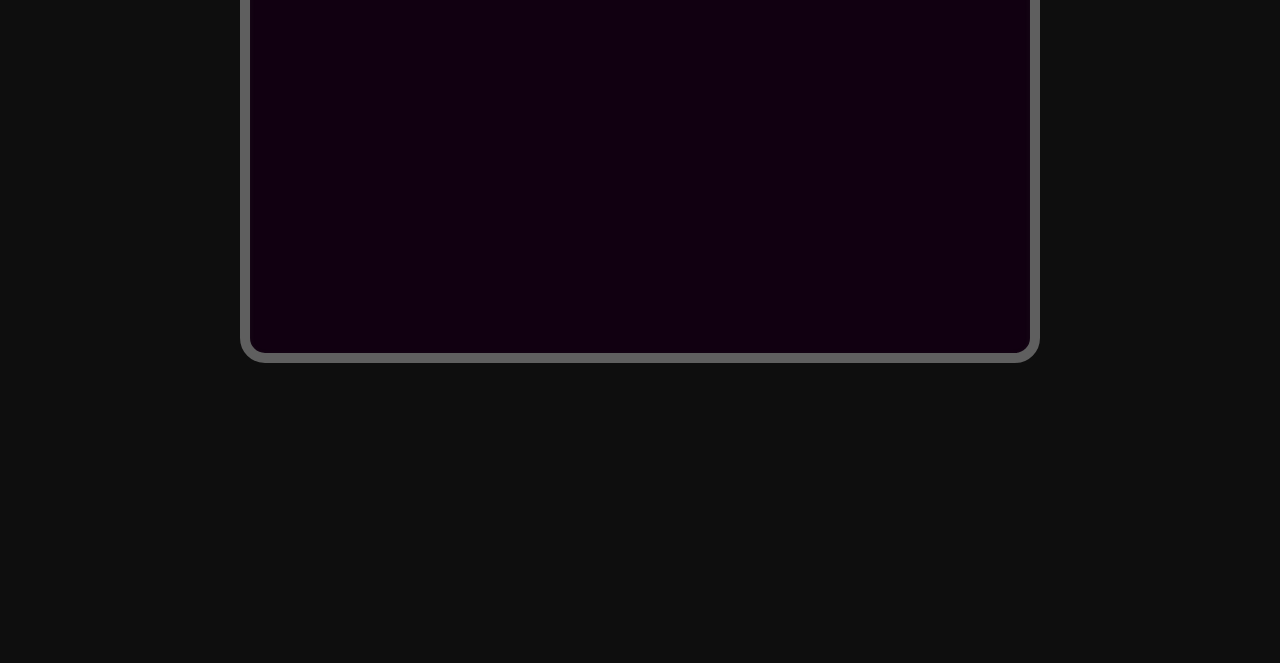
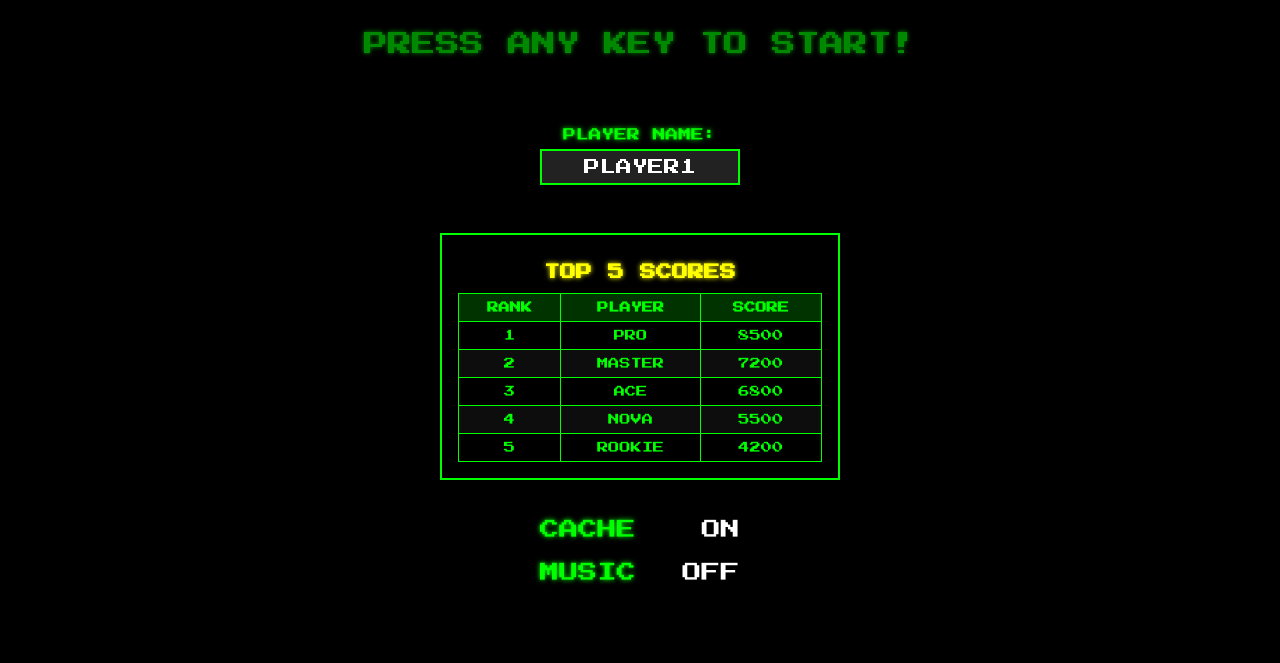
Before and after one commit to Enma1920/P200-G103-10, a plain HTML site: page index.html in a window 1280 px wide. Shown: the part 137-800 px from the top of the page. Drawn offline with Linux system fonts and the light colour scheme.

Commit message:
Creado menu del juego

```diff
--- a/css/style.css
+++ b/css/style.css
@@ -1,11 +1,17 @@
 
 * {
 	box-sizing: border-box;
+
 }
 
 body {
-	background-color: #0e0e0e;;
-	font-family: helvetica;
+	background-color: #0e0e0e;
+    font-family: 'Press Start 2P', cursive;
+    color: #fff;
+    height: 100%;
+    margin: 0;
+    padding: 0;
+    overflow: hidden; /* Evita barras de desplazamiento */
 }
 
 .canvatable {
@@ -23,7 +29,7 @@ body {
 .title {
     text-align: center;
     font-size: 2rem;
-    font-family: "Roboto Condensed", Arial, sans-serif;
+    /* font-family: "Roboto Condensed", Arial, sans-serif; */
     text-transform: uppercase;
     color: white;
     text-shadow: 1px 1px 1px #aaa;
@@ -34,7 +40,7 @@ body {
     font-size: 4rem;
     position: fixed;
     top: 0;
-    font-family: "Roboto Condensed", Arial, sans-serif;
+    /* font-family: "Roboto Condensed", Arial, sans-serif; */
     text-shadow: 1px 1px 1px #aaa;
     font-weight: bold;
     left: 0;
@@ -49,3 +55,136 @@ body {
     right: 0;
     left: inherit;
 }
+
+/* Nuevo codigo para la pantalla incial */
+#container {
+    position: relative;
+    width: 100vw; /* 100% del ancho de la ventana */
+    height: 100vh; /* 100% del alto de la ventana */
+    overflow: hidden;
+}
+
+.menu {
+    width: 100%;
+    height: 100%;
+    display: flex;
+    flex-direction: column;
+    justify-content: center;
+    align-items: center;
+    background-color: #000;
+    padding: 20px;
+    text-align: center;
+}
+
+.menu-title {
+    font-family: 'Press Start 2P', cursive;
+    font-size: 3rem;
+    color: #ff63ff;
+    text-shadow: 0 0 10px #a6b7eb;
+    margin-bottom: 3rem;
+    letter-spacing: 0.5rem;
+}
+
+/* Controles del menú */
+.menu-controls {
+    margin: 1rem 0;
+    width: 200px;
+}
+
+.menu-row {
+    display: flex;
+    justify-content: space-between;
+    margin-bottom: 1.5rem;
+    font-size: 1.2rem;
+}
+
+.menu-label {
+    color: #0f0;
+    text-shadow: 0 0 5px #0f0;
+}
+
+.menu-value {
+    color: #fff;
+}
+
+.menu-start {
+    font-size: 1.5rem;
+    color: #0f0;
+    text-shadow: 0 0 5px #0f0;
+    animation: blink 1.5s infinite;
+    margin-bottom: 3rem;
+}
+
+@keyframes blink {
+    0% { opacity: 1; }
+    50% { opacity: 0.5; }
+    100% { opacity: 1; }
+}
+
+
+/* Input del jugador */
+.player-input {
+    margin: 1.5rem 0;
+    display: flex;
+    flex-direction: column;
+    align-items: center;
+    gap: 0.5rem;
+}
+
+.player-input label {
+    color: #0f0;
+    font-size: 0.8rem;
+    text-shadow: 0 0 5px #0f0;
+}
+
+.player-input input {
+    background: #222;
+    border: 2px solid #0f0;
+    color: #fff;
+    font-family: 'Press Start 2P', cursive;
+    padding: 0.5rem;
+    text-align: center;
+    font-size: 1rem;
+    max-width: 200px;
+}
+
+/* Tabla de récords */
+.high-scores {
+    margin: 1.5rem 0;
+    width: 80%;
+    max-width: 400px;
+    border: 2px solid #0f0;
+    padding: 1rem;
+}
+
+.high-scores h2 {
+    color: #ff0;
+    font-size: 1rem;
+    margin-bottom: 0.8rem;
+    text-shadow: 0 0 5px #ff0;
+}
+
+.high-scores table {
+    width: 100%;
+    border-collapse: collapse;
+    font-size: 0.7rem;
+}
+
+.high-scores th, .high-scores td {
+    padding: 0.5rem;
+    border: 1px solid #0f0;
+    text-align: center;
+}
+
+.high-scores th {
+    background-color: rgba(0, 255, 0, 0.2);
+    color: #0f0;
+}
+
+.high-scores tr:nth-child(even) {
+    background-color: rgba(255, 255, 255, 0.05);
+}
+
+#scores-body td {
+    color: #0f0;
+}
--- a/index.html
+++ b/index.html
@@ -5,19 +5,57 @@
     <meta http-equiv="X-UA-Compatible" content="IE=edge">
     <meta name="viewport" content="width=device-width, initial-scale=1.0">
     <link rel="stylesheet" href="css/style.css">
-    <title>Document</title>
+    <link href="https://fonts.googleapis.com/css2?family=Press+Start+2P&display=swap" rel="stylesheet">
+    <title>Brick Pong</title>
 </head>
 <body>
     <div id="container">
-        <div id="menu">
-            <!--Nom jugador, Configuració del joc, rànquing de records-->>
+        <div class="menu">
+            <h1 class="menu-title">brick pong</h1>
+
+            <div class="menu-start">PRESS ANY KEY TO START!</div>
+
+            <!-- Sección de nombre del jugador -->
+            <div class="player-input">
+                <label for="player-name">PLAYER NAME:</label>
+                <input type="text" id="player-name" maxlength="10" value="PLAYER1">
+            </div>
+
+            <!-- Tabla de récords -->
+            <div class="high-scores">
+                <h2>TOP 5 SCORES</h2>
+                <table>
+                    <thead>
+                        <tr>
+                            <th>RANK</th>
+                            <th>PLAYER</th>
+                            <th>SCORE</th>
+                        </tr>
+                    </thead>
+                    <tbody id="scores-body">
+                        <!-- Récords se cargarán con JS -->
+                    </tbody>
+                </table>
+            </div>
+
+            <!-- Controles del menú -->
+            <div class="menu-controls">
+                <div class="menu-row">
+                    <span class="menu-label">CACHE</span>
+                    <span class="menu-value">ON</span>
+                </div>
+                <div class="menu-row">
+                    <span class="menu-label">MUSIC</span>
+                    <span class="menu-value">OFF</span>
+                </div>
+            </div>
         </div>
-        <div id="display">
+        <div id="display" style="display: none;">
             <h1 class="title">Joc del Pong</h1>
             <div class="score" id="score-jugador1">0</div>
             <div class="score" id="score-jugador2">0</div>
         </div>
-        <div id="divjoc">
+        <div id="divjoc" style="display: none;">
             <canvas id="joc" class="canvatable"></canvas>
         </div>
 
@@ -33,4 +71,68 @@
 <script src="js/joc.js"></script>
 <script src="js/app.js"></script>
 
+<!-- Nuevo script para el menú -->
+<script>
+    $(document).ready(function() {
+    // Cargar récords
+    const highScores = [
+        { name: "PRO", score: 8500 },
+        { name: "MASTER", score: 7200 },
+        { name: "ACE", score: 6800 },
+        { name: "NOVA", score: 5500 },
+        { name: "ROOKIE", score: 4200 }
+    ];
+
+    const $scoresBody = $('#scores-body');
+    const $playerName = $('#player-name');
+
+    // Mostrar los récords
+    $.each(highScores, function(index, player) {
+        $scoresBody.append(`
+            <tr>
+                <td>${index + 1}</td>
+                <td>${player.name}</td>
+                <td>${player.score}</td>
+            </tr>
+        `);
+    });
+
+    // Cargar nombre guardado si existe
+    // const savedName = localStorage.getItem('playerName');
+    // if(savedName) {
+    //     $playerName.val(savedName);
+    // }
+
+    // Guardar nombre cuando cambia
+    $playerName.on('change', function() {
+        localStorage.setItem('playerName', $(this).val());
+    });
+
+    // Manejar Enter en el input
+    $playerName.on('keypress', function(e) {
+        if(e.which === 13) { // 13 es el código de Enter
+            e.preventDefault();
+            startGame();
+        }
+    });
+
+    // Manejar otras teclas en el documento
+    $(document).on('keydown', function(e) {
+        // Solo iniciar si no está en el input y no es Enter
+        if(!$(e.target).is('input') && e.which !== 13) {
+            startGame();
+        }
+    });
+
+    // Función para iniciar el juego
+    function startGame() {
+        const playerName = $playerName.val() || 'PLAYER1';
+        localStorage.setItem('playerName', playerName);
+
+        $('.menu').hide();
+        $('#display, #divjoc').show();
+    }
+});
+</script>
+
 </html>
```
